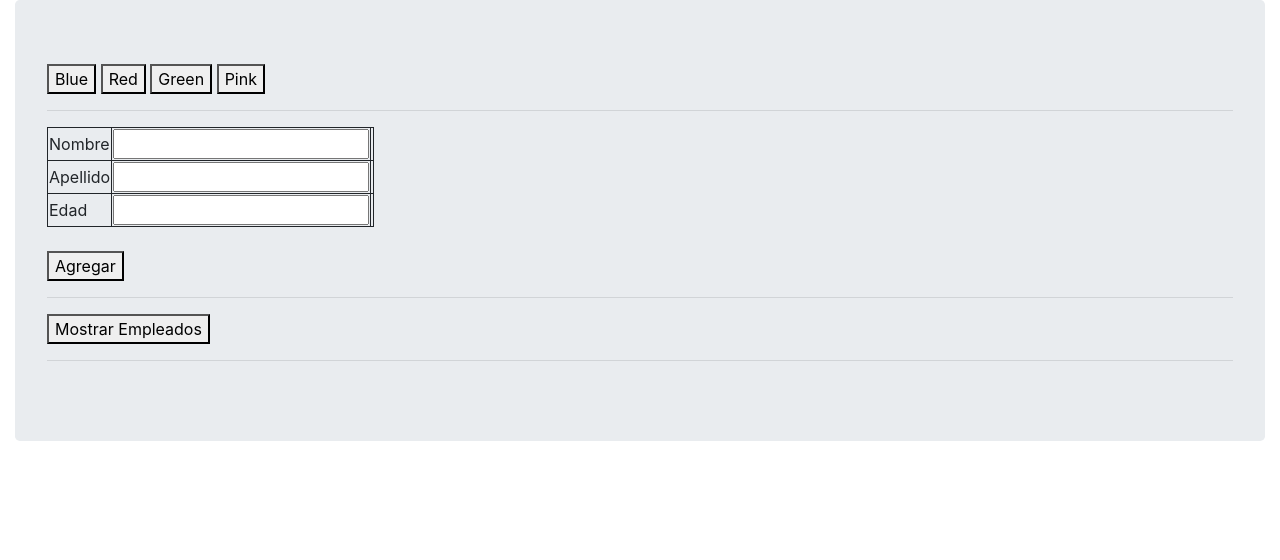
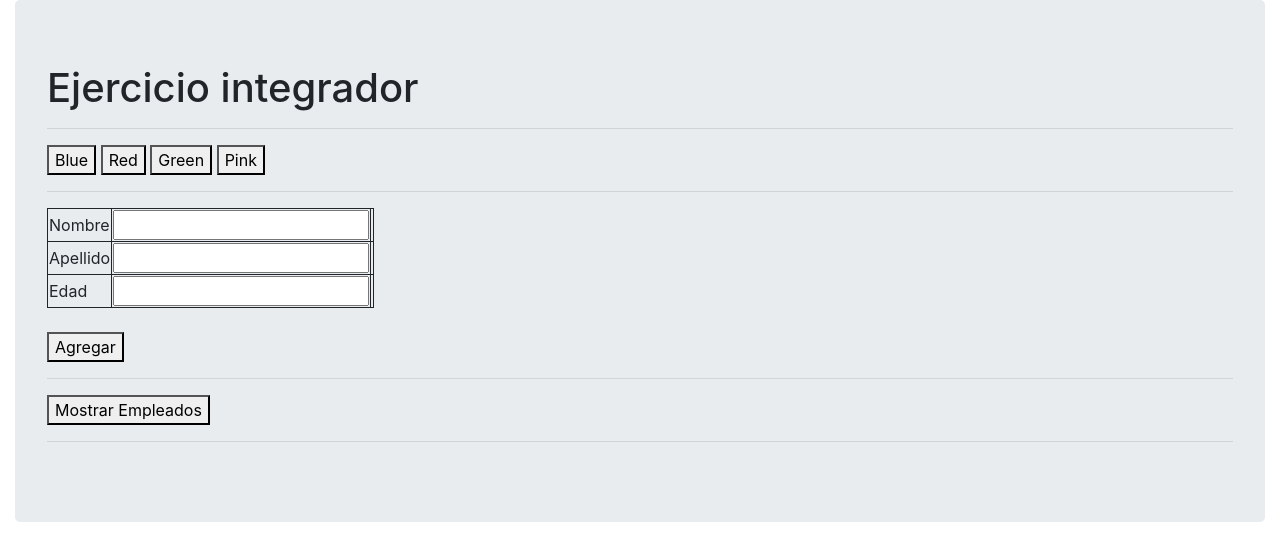
Before and after one commit to pablodavidst/javascript, a plain HTML site: page clase4_completo.html in a window 1280 px wide. Drawn offline with nearby package versions, Linux system fonts and the light colour scheme.

Commit message:
Update clase4_completo.html

```diff
--- a/clase4_completo.html
+++ b/clase4_completo.html
@@ -24,6 +24,9 @@
 
     <div class="container-fluid">
         <div class="jumbotron">
+
+            <h1 id="titulo">Ejercicio integrador</h1>
+            <hr>
 
             <div id="caja"></div>
 
```
